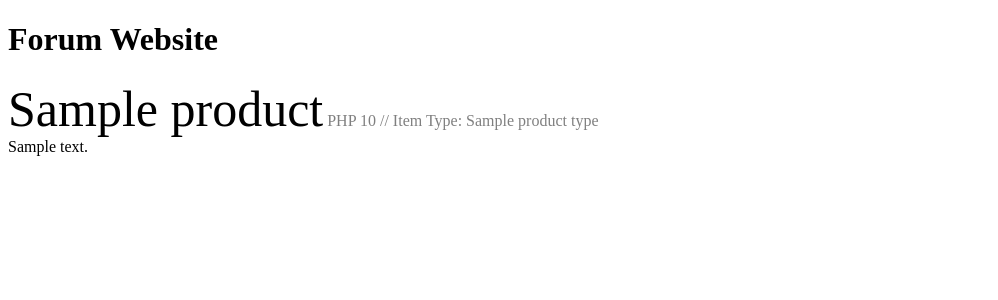
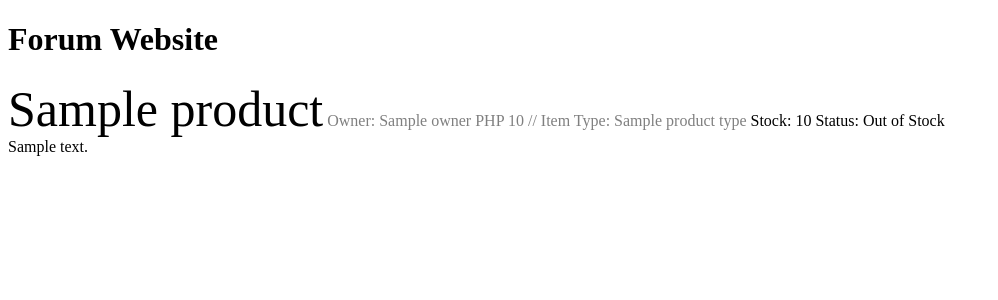
Before and after one commit to rblugrwblc/hobbysite-C-D-12, a Django app: template hobbysite/merchstore/templates/product.html in a window 1280 px wide. Shown: the top 300 px of the page, without its empty margins (0-998 px from the left). Run offline with Django 5.2, Linux system fonts and the light colour scheme; the template is opened without the code that fills it: most values are stand-ins (such as "Sample title", 1, 10 or a date in 2020).

Commit message:
Updated product.html

```diff
--- a/hobbysite/merchstore/templates/product.html
+++ b/hobbysite/merchstore/templates/product.html
@@ -4,8 +4,24 @@
 {% block header %}🛍️ Merchandise Store{% endblock %}
 {% block back_button %}<a href="{% url 'merchstore:list_view' %}">BACK</a>{% endblock %}
 {% block content %}
+	{% if product.owner.user == request.user %}
+		<a href="{% url 'merchstore:edit_view' product.id %}">Edit Product</a>
+	{% endif %}
 	<text style="font-size:50px">{{ product.name }}</text>
+	<text style="color: rgba(0, 0, 0, 0.5)">Owner: {{ product.owner.name }}</text>
 	<text style="color: rgba(0, 0, 0, 0.5)">PHP {{ product.price }}   //   Item Type: {{ product.product_type.name }}</text>
+	<text>Stock: {{ product.stock }}</text>
+	<text>Status: {{ product.status }}</text>
 	<br>
 	<text class="text-wrap"> {{ product.description }} </text>
+	<br>
+	{% if user.is_authenticated %}
+		<form method="post" enctype="multipart/form-data">
+			{% csrf_token %}
+
+			{{ form.as_p }}
+
+			<button type="submit" {% if product.stock == 0 %}disabled{% endif %}>Buy</button>
+		</form>
+	{% endif %}
 {% endblock %}
```
